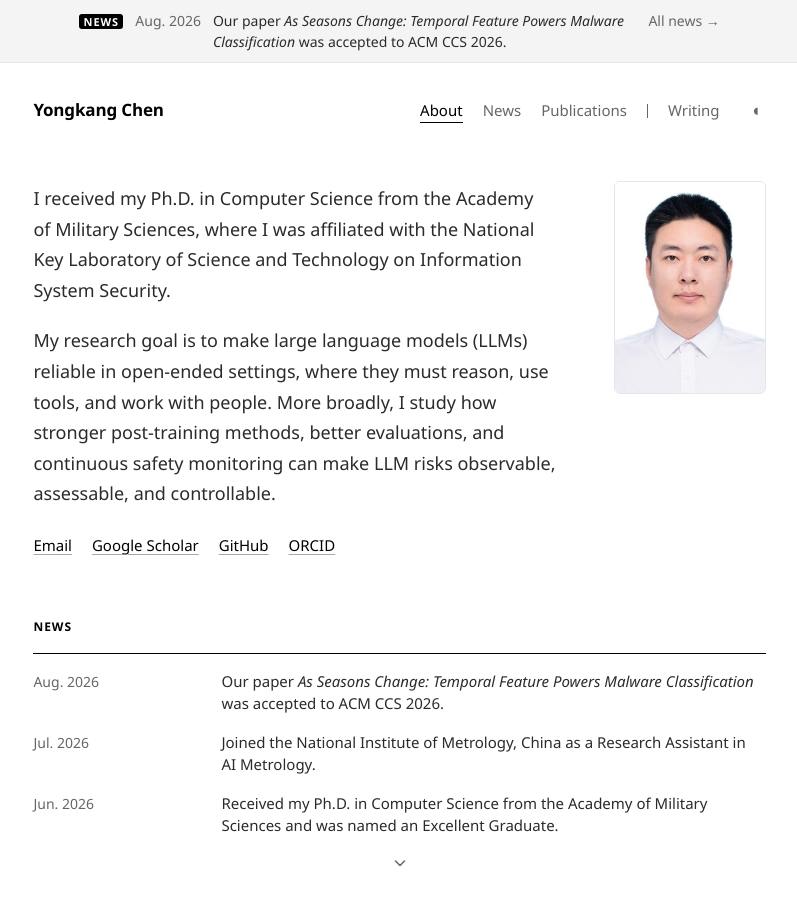
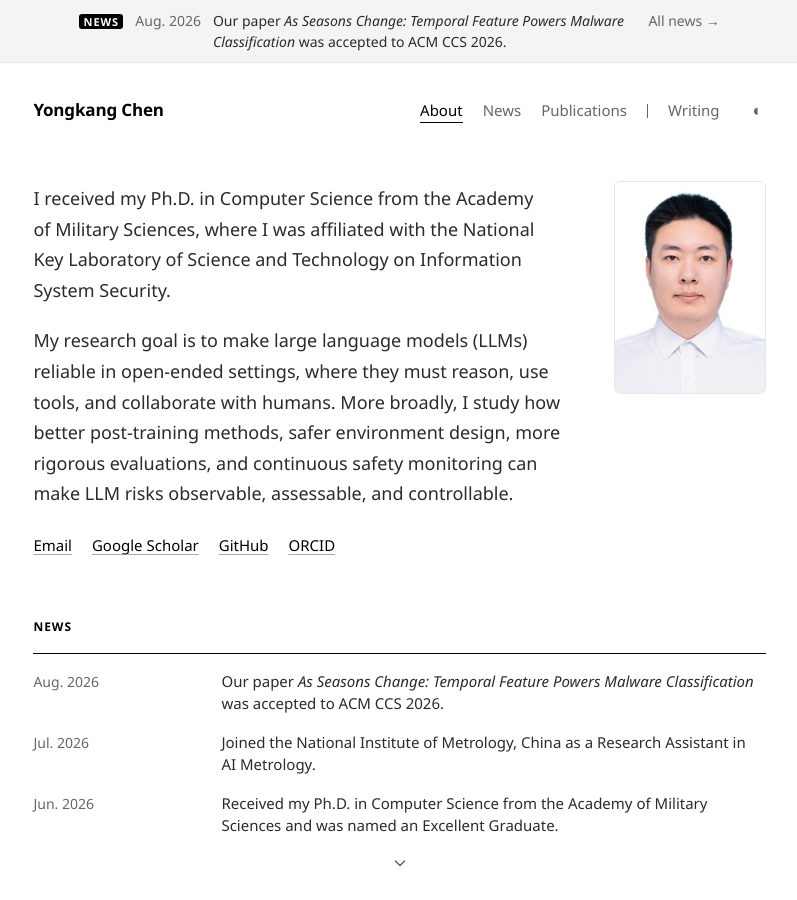
Before and after one commit to ykchen824/ykchen824.github.io, a Jekyll site: the page built from index.html, in a window 1280 px wide and 900 px high. Shown: the whole window, without its empty margins (233-1030 px from the left). Built offline with Jekyll 4.4.1, drawn with Linux system fonts in a browser that asks for light colours.

Commit message:
Revise research goal description in index.html
Updated the description of research goals to enhance clarity and detail.

```diff
--- a/index.html
+++ b/index.html
@@ -42,7 +42,7 @@
   <div class="intro-overview">
     <div class="intro-copy">
       <p class="dek">I received my Ph.D. in Computer Science from the Academy of Military Sciences, where I was affiliated with the National Key Laboratory of Science and Technology on Information System Security.</p>
-      <p class="dek">My research goal is to make large language models (LLMs) reliable in open-ended settings, where they must reason, use tools, and work with people. More broadly, I study how stronger post-training methods, better evaluations, and continuous safety monitoring can make LLM risks observable, assessable, and controllable.</p>
+      <p class="dek">My research goal is to make large language models (LLMs) reliable in open-ended settings, where they must reason, use tools, and collaborate with humans. More broadly, I study how better post-training methods, safer environment design, more rigorous evaluations, and continuous safety monitoring can make LLM risks observable, assessable, and controllable.</p>
       <ul class="contact" aria-label="Contact links">
         <li><a href="mailto:ykchen824@foxmail.com">Email</a></li>
         <li><a href="https://scholar.google.com/citations?user=JLikgYwAAAAJ">Google Scholar</a></li>
```
